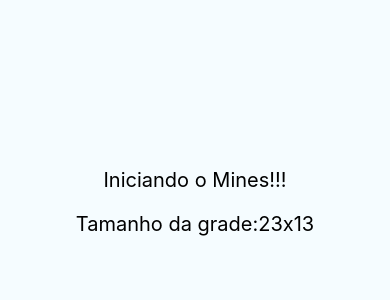
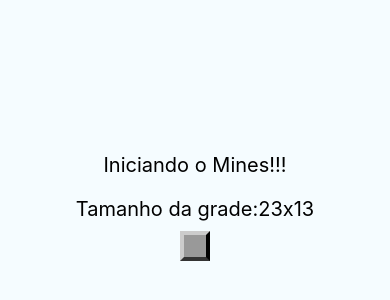
Before and after one commit to Gustavo-Bento/proj_minefield-js, a React Native app: screen / in a window 390 px wide. Shown: the part 220-520 px from the top of the page. Built offline with nearby package versions, Linux system fonts and the light colour scheme.

Commit message:
Applying fields

```diff
--- a/App.js
+++ b/App.js
@@ -1,6 +1,7 @@
 import React, { Component } from 'react';
-import { Platform, StyleSheet, Text, View } from 'react-native';
+import { StyleSheet, Text, View } from 'react-native';
 import params from './src/Params';
+import Field from './src/components/Field'
 
 export default class App extends Component {
   render() {
@@ -11,6 +12,7 @@ export default class App extends Component {
           Tamanho da grade:
           {params.getRowsAmount()}x{params.getColumnsAmount()}
         </Text>
+        <Field />
       </View>
     );
   }
--- a/app.json
+++ b/app.json
@@ -1,7 +1,7 @@
 {
   "expo": {
     "name": "proj_minefield-js",
-    "slug": "snack-073bc624-2052-44f3-8cc6-7652177368b9",
+    "slug": "snack-93f97b87-bcc0-4b92-8eb1-25179fdcfb7d",
     "version": "1.0.0",
     "orientation": "portrait",
     "icon": "./assets/icon.png",
--- /dev/null
+++ b/src/components/Field.js
@@ -0,0 +1,28 @@
+import React from 'react'
+import {View, StyleSheet} from 'react-native'
+import params from '../Params'
+
+export default props =>{
+  const styleField = [style.field]
+  //Outros estilos aqui
+  if (styleField.length ===1) styleField.push(style.regular)
+
+  return(
+    <View style = {styleField}></View>
+  )
+}
+
+const style = StyleSheet.create({
+  field:{
+    height: params.blockSize,
+    width: params.blockSize,
+    borderWidth: params.borderSize,
+  },
+  regular:{
+    backgroundColor: '#999',
+    borderLeftColor: '#CCC',
+    borderTopColor: '#CCC',
+    bordrerRightColor: '#333',
+    borderBottomColor: '#333',
+  }
+})
```
